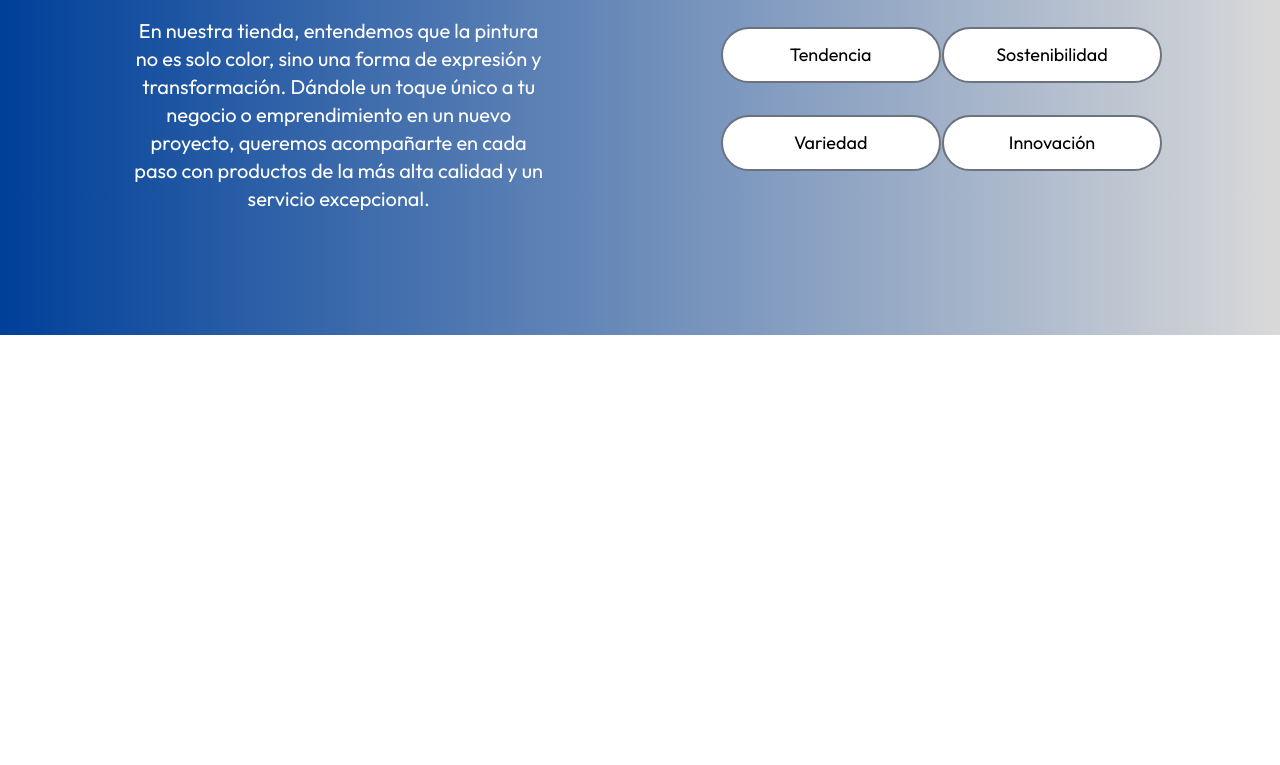
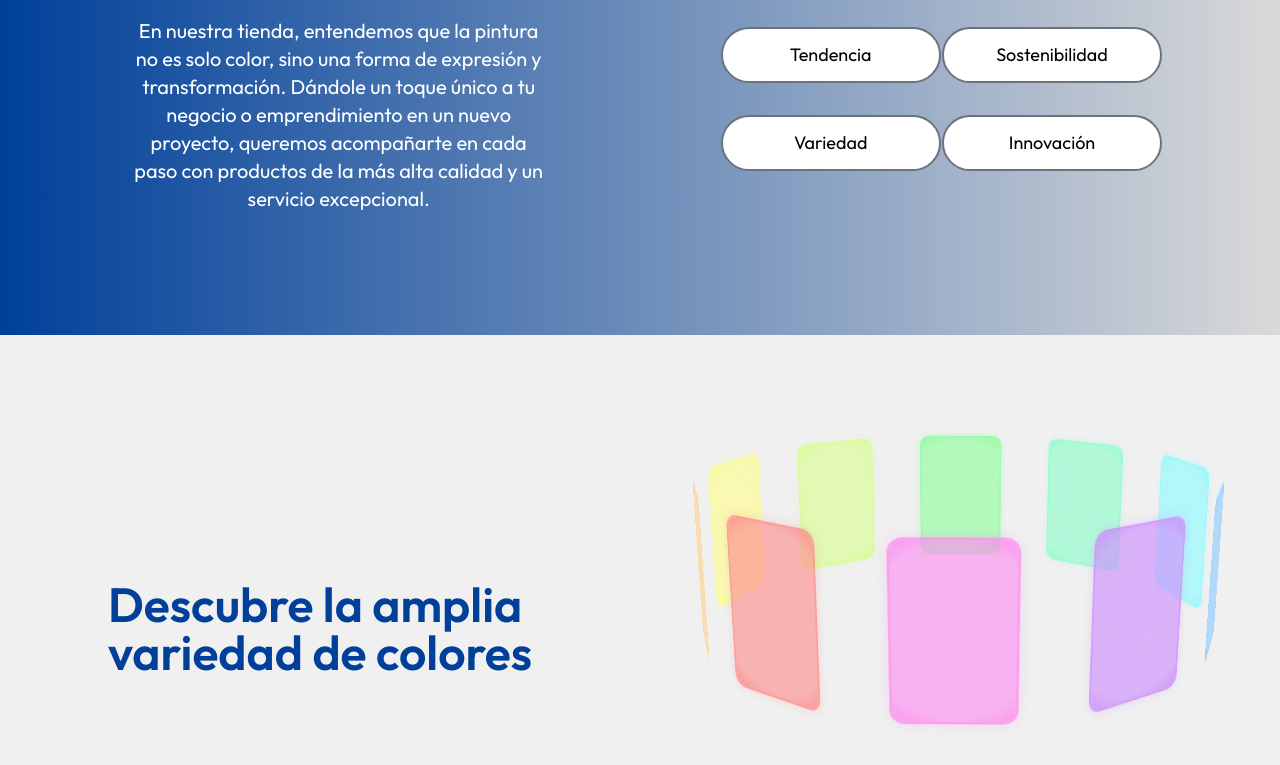
Before and after one commit to AiramsTechnology/neptuno, a React (Vite) app: page / in a window 1280 px wide. Shown: the part 1585-2350 px from the top of the page. Before the commit the page ends 1920 px from the top, so only its background shows below. Built offline with nearby package versions, Linux system fonts and the light colour scheme.

Commit message:
final colors

```diff
--- /dev/null
+++ b/src/components/Index/Colors.jsx
@@ -0,0 +1,75 @@
+const Colors = () => {
+  return (
+    <div className=" wrapper grid lg:grid-cols-2 place-items-center grid-cols-1 ">
+      <div className=" lg:text-start lg:text-5xl font-semibold text-[#00409A] text-3xl mt-9 text-center">
+        <p >Descubre la amplia <br/>variedad de colores </p>
+      </div>
+      <div className="wrapper">
+        <div className="inner" style={{ "--quantity": 10 }}>
+          <div
+            className="card"
+            style={{ "--index": 0, "--color-card": "142, 249, 252" }}
+          >
+            <div className="img"></div>
+          </div>
+          <div
+            className="card"
+            style={{ "--index": 1, "--color-card": "142, 252, 204" }}
+          >
+            <div className="img"></div>
+          </div>
+          <div
+            className="card"
+            style={{ "--index": 2, "--color-card": "142, 252, 157" }}
+          >
+            <div className="img"></div>
+          </div>
+          <div
+            className="card"
+            style={{ "--index": 3, "--color-card": "215, 252, 142" }}
+          >
+            <div className="img"></div>
+          </div>
+          <div
+            className="card"
+            style={{ "--index": 4, "--color-card": "252, 252, 142" }}
+          >
+            <div className="img"></div>
+          </div>
+          <div
+            className="card"
+            style={{ "--index": 5, "--color-card": "252, 208, 142" }}
+          >
+            <div className="img"></div>
+          </div>
+          <div
+            className="card"
+            style={{ "--index": 6, "--color-card": "252, 142, 142" }}
+          >
+            <div className="img"></div>
+          </div>
+          <div
+            className="card"
+            style={{ "--index": 7, "--color-card": "252, 142, 239" }}
+          >
+            <div className="img"></div>
+          </div>
+          <div
+            className="card"
+            style={{ "--index": 8, "--color-card": "204, 142, 252" }}
+          >
+            <div className="img"></div>
+          </div>
+          <div
+            className="card"
+            style={{ "--index": 9, "--color-card": "142, 202, 252" }}
+          >
+            <div className="img"></div>
+          </div>
+        </div>
+      </div>
+    </div>
+  );
+};
+
+export default Colors;
--- a/src/components/Index/Layout.jsx
+++ b/src/components/Index/Layout.jsx
@@ -1,7 +1,7 @@
-
 import ImgPrincipal from "./ImgPrincipal";
 import CarouselProducts from "./CarouselProducts";
 import Elegimos from "./Elegimos";
+import Colors from "./Colors";
 
 const Layout = () => {
   return (
@@ -10,9 +10,8 @@ const Layout = () => {
         <ImgPrincipal />
       </div>
       <CarouselProducts />
-
-      <Elegimos/>
-
+      <Elegimos />
+      <Colors />
     </div>
   );
 };
--- a/src/index.css
+++ b/src/index.css
@@ -75,6 +75,67 @@ a {
   animation: slideFadeIn 0.5s ease-out forwards;
 }
 
+/* carrusel de colores*/
+.wrapper {
+  width: 100%;
+  height: 550px;
+  position: relative;
+  display: flex;
+  align-items: flex-start;
+  justify-content: flex-start;
+  overflow: hidden;
+  background: #f0f0f0; /* Fondo opcional */
+}
+
+
+
+.inner {
+  --w: 100px;
+  --h: 150px;
+  --translateZ: calc((var(--w) + var(--h)) + 0px);
+  --rotateX: -15deg;
+  --perspective: 1000px;
+  position: absolute;
+  width: var(--w);
+  height: var(--h);
+  top: 25%;
+  left: calc(50% - (var(--w) / 2) - 2.5px);
+  z-index: 2;
+  transform-style: preserve-3d;
+  transform: perspective(var(--perspective));
+  animation: rotating 20s linear infinite;
+}
+
+@keyframes rotating {
+  from {
+    transform: perspective(var(--perspective)) rotateX(var(--rotateX)) rotateY(0);
+  }
+  to {
+    transform: perspective(var(--perspective)) rotateX(var(--rotateX)) rotateY(1turn);
+  }
+}
+
+.card {
+  position: absolute;
+  border: 2px solid rgba(var(--color-card), 0.8);
+  border-radius: 12px;
+  overflow: hidden;
+  inset: 0;
+  transform: rotateY(calc((360deg / var(--quantity)) * var(--index))) translateZ(var(--translateZ));
+  background: rgba(var(--color-card), 0.1);
+  box-shadow: 0 0 10px rgba(var(--color-card), 0.3);
+}
+
+.img {
+  width: 100%;
+  height: 100%;
+  object-fit: cover;
+  background: radial-gradient(
+    circle,
+    rgba(var(--color-card), 0.6) 80%,
+    rgba(var(--color-card), 0.9) 100%
+  );
+}
 
 
 @tailwind base;
```
